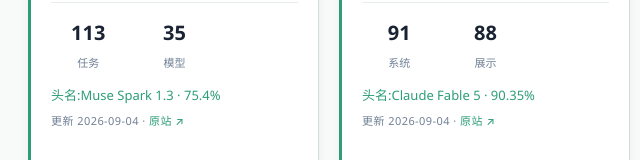
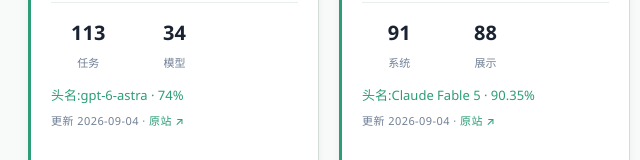
Before and after one commit to 781316853/llm-benchmark, a website: page index.html in a window 1280 px wide. Shown: the part 781-941 px from the top of the page, 0-640 px from the left. Drawn offline with nearby package versions, Linux system fonts and the light colour scheme.

Commit message:
fix(data): 移除 Muse Spark 1.3 不可比的镜像 DeepSWE 成绩并登记建档
datalearner 镜像"最高（工具）"模式成绩与官方协议不可比,且 75.4 居官方榜首
造成榜首失真。从 v1.1 数据中删除,并在抓取管线补充合并处增加排除清单,
防止每日刷新重新并入;模型在 Artificial Analysis 独立榜保留,
并在 models.js 正式登记(Meta、含 xhigh/max 变体别名)。
DeepSWE 榜首恢复为 gpt-6-astra(74)。

```diff
--- a/data/deepswe.js
+++ b/data/deepswe.js
@@ -12,16 +12,6 @@ window.DEEPSWE = {
   stats: { tasks: 113, repos: 91, languages: 5, models: 35 },
   desc: "在原创、长程软件工程任务上评测前沿编码 Agent(无污染、91 仓库、5 种语言)。",
   models: [
-  {
-    'name': 'Muse Spark 1.3',
-    'effort': '最高（工具）',
-    'pass1': 75.4,
-    'ci': null,
-    'cost': null,
-    'outTok': null,
-    'steps': null,
-    'source': 'datalearner'
-  },
   {
     'name': 'gpt-6-astra',
     'effort': 'xhigh',
--- a/data/models.js
+++ b/data/models.js
@@ -81,6 +81,7 @@ window.MODEL_MAP = {
     { id: "Gemini 3.7 Flash", vendor: "Google",    color: "#4285F4", aliases: ["Gemini 3.7 Flash", "gemini-3.7-flash-high"] },
     { id: "Gemini 3.6 Flash", vendor: "Google",    color: "#5A95F5", aliases: ["Gemini 3.6 Flash", "gemini-3.6-flash-high"] },
     { id: "Meta Muse Spark 1.2", vendor: "Meta",   color: "#0870FF", aliases: ["Meta Muse Spark 1.2", "muse-spark-1.2", "muse-spark-1.2 (xhigh)", "muse-spark-1.2-contributor"] },
+    { id: "Muse Spark 1.3",     vendor: "Meta",    color: "#0878FF", aliases: ["Muse Spark 1.3", "muse-spark-1-3", "muse-spark-1-3-xhigh", "Muse Spark 1.3 (max)", "Muse Spark 1.3 (xhigh)"] },
     { id: "Qwen3.6-Max",      vendor: "Alibaba",   color: "#FF7A14", aliases: ["Qwen3.6-Max", "Qwen3.6-Max Preview", "qwen3.6-max-preview"] },
     // ===== Artificial Analysis Intelligence Index 上榜补充的新模型(2026-08) =====
     { id: "Qwen3.8 2.4T A95B", vendor: "Alibaba",  color: "#FF8533", aliases: ["Qwen3.8 2.4T A95B", "qwen3-8-2-4t-a95b"] },
--- a/index.html
+++ b/index.html
@@ -11,8 +11,8 @@
   <!-- 所有脚本使用 defer:并行下载、顺序执行、不阻塞 HTML 解析与首屏渲染 -->
   <script defer src="https://cdn.jsdelivr.net/npm/echarts@5/dist/echarts.min.js"></script>
   <!-- 数据快照(全局变量);?v= 为 cache-busting 版本号,数据/代码更新时递增,避免浏览器缓存旧文件 -->
-  <script defer src="data/models.js?v=20260903b"></script>
-  <script defer src="data/deepswe.js?v=20260824a"></script>
+  <script defer src="data/models.js?v=20260905a"></script>
+  <script defer src="data/deepswe.js?v=20260905a"></script>
   <script defer src="data/deepswe_v10.js?v=20260824a"></script>
   <script defer src="data/vibecode.js?v=20260824a"></script>
   <script defer src="data/llm2014.js?v=20260824a"></script>
```
Also changed, not shown: scripts/sources/deepswe.js (+9 -0 lines).
